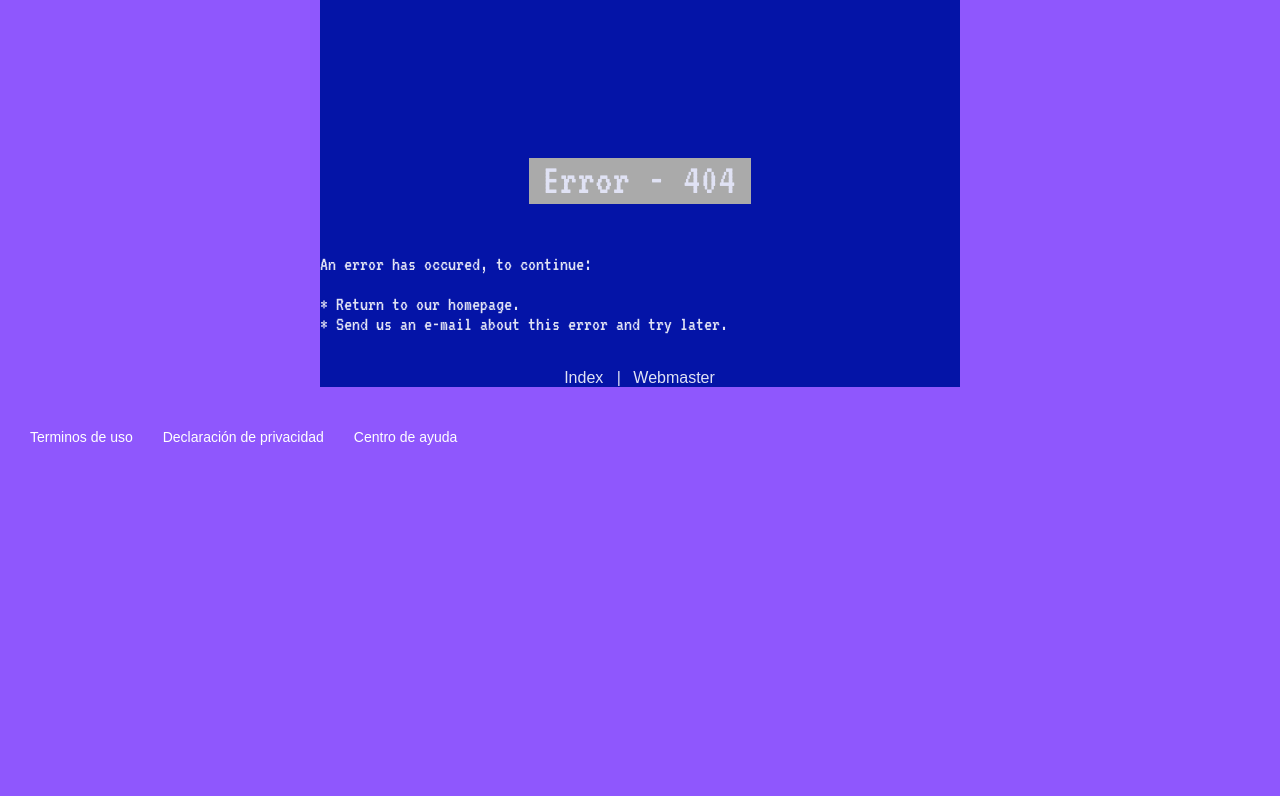
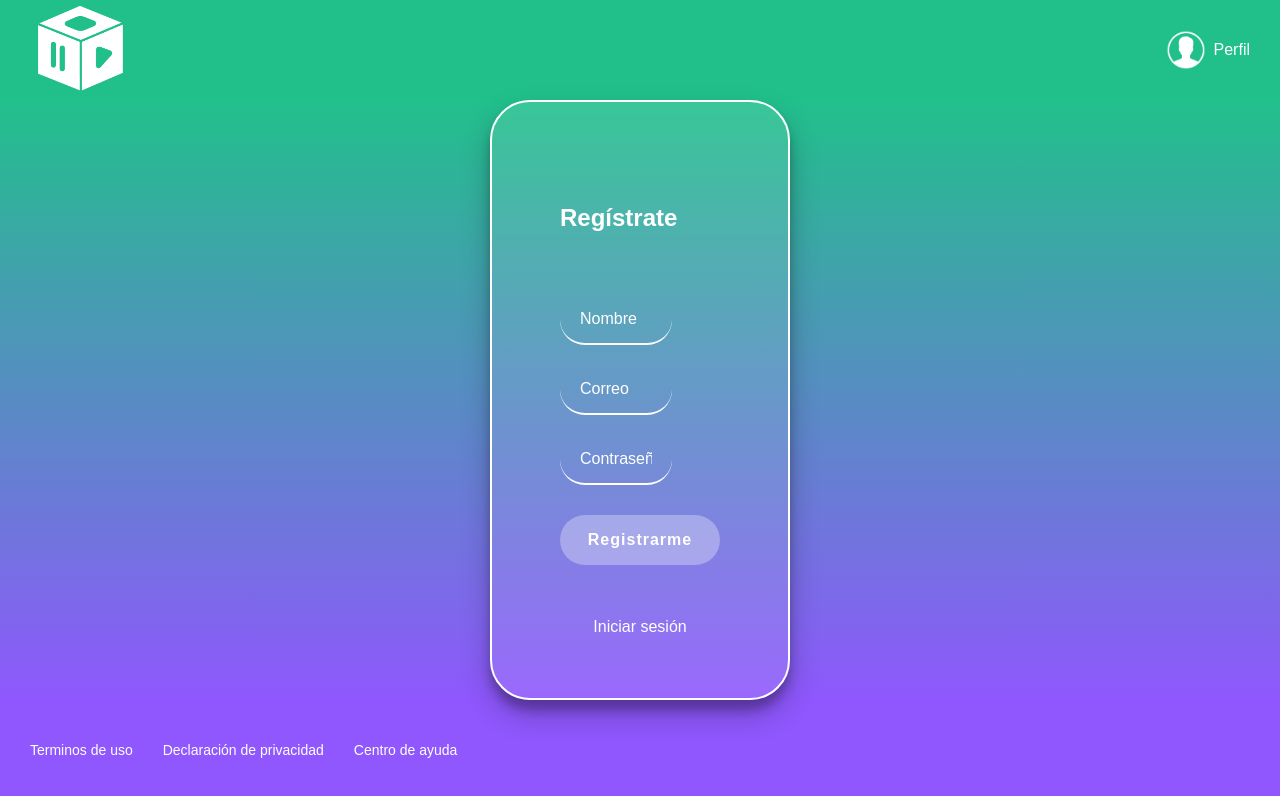
Before and after one commit to AquilesAllelLillo/proto-video, a React (Create React App) app: page /register in a window 1280 px wide. Shown: the top 796 px of the page. Built offline with nearby package versions, Linux system fonts and the light colour scheme; a web font is replaced by a local one.

Commit message:
Revirtiendo modificación de rutas

```diff
--- a/src/components/CarouselItem.jsx
+++ b/src/components/CarouselItem.jsx
@@ -28,7 +28,7 @@ const CarouselItem = (props) => {
       <img className="carousel-item__img" src={ cover } alt={ title }  />
       <div className="carousel-item__details">
         <div>
-          <Link to={`https://aquilesallellillo.github.io/proto-video/player/${id}`}>
+          <Link to={`/player/${id}`}>
             <img
               className="carousel-item__details--img"
               src={playIcon}
--- a/src/components/Footer.jsx
+++ b/src/components/Footer.jsx
@@ -4,9 +4,9 @@ import '../assets/styles/components/Footer.scss';
 
 const Footer = () => (
   <footer className="footer">
-    <a href="https://aquilesallellillo.github.io/proto-video/">Terminos de uso</a>
-    <a href="https://aquilesallellillo.github.io/proto-video/">Declaración de privacidad</a>
-    <a href="https://aquilesallellillo.github.io/proto-video/">Centro de ayuda</a>
+    <a href="/">Terminos de uso</a>
+    <a href="/">Declaración de privacidad</a>
+    <a href="/">Centro de ayuda</a>
   </footer>
 );
 
--- a/src/components/Header.jsx
+++ b/src/components/Header.jsx
@@ -25,7 +25,7 @@ const Header = props => {
   return (
     <header className={headerClass}>
 
-      <Link to="https://aquilesallellillo.github.io/proto-video/">
+      <Link to="/">
         <img className="header__img" src={logo} alt="Proto-Video"/>
       </Link>
 
@@ -39,17 +39,17 @@ const Header = props => {
         </div>
         <ul>
           {hasUser ?
-            <li><a href="https://aquilesallellillo.github.io/proto-video/">{user.name}</a></li> :
+            <li><a href="/">{user.name}</a></li> :
             null
           }
 
           {hasUser ?
             <li><a href="#logout" onClick={handleLogout}>Cerrar Sesión</a></li>
             :
-            <li><Link to="https://aquilesallellillo.github.io/proto-video/login">Iniciar Sesión</Link></li>
+            <li><Link to="/login">Iniciar Sesión</Link></li>
           }
 
-          <li><Link to="https://aquilesallellillo.github.io/proto-video/register">Registrarse</Link></li>
+          <li><Link to="/register">Registrarse</Link></li>
         </ul>
       </div>
     </header>
--- a/src/containers/Login.jsx
+++ b/src/containers/Login.jsx
@@ -58,7 +58,7 @@ const Login = props => {
           <div><img src={ twitterIcon } /> Inicia sesión con Twitter</div>
         </section>
         <p className="login__container--register">No tienes ninguna cuenta? {' '}
-          <Link to="https://aquilesallellillo.github.io/proto-video/register">
+          <Link to="/register">
             Regístrate
           </Link>
         </p>
--- a/src/containers/NotFound.jsx
+++ b/src/containers/NotFound.jsx
@@ -10,9 +10,9 @@ const NotFound = () => (
       <p className="pNotFound">* Return to our homepage.<br />
       * Send us an e-mail about this error and try later.</p>
       <nav className="nav">
-        <Link to="https://aquilesallellillo.github.io/proto-video/" className="link">Index</Link>
+        <Link to="/" className="link">Index</Link>
         &nbsp;|&nbsp;
-        <Link to="https://aquilesallellillo.github.io/proto-video/" className="link">Webmaster</Link>
+        <Link to="/" className="link">Webmaster</Link>
       </nav>
     </main>
 );
--- a/src/containers/Register.jsx
+++ b/src/containers/Register.jsx
@@ -57,7 +57,7 @@ const Register = props => {
             />
             <button className="button">Registrarme</button>
           </form>
-          <Link to="https://aquilesallellillo.github.io/proto-video/login">
+          <Link to="/login">
             Iniciar sesión
           </Link>
         </section>
--- a/src/routes/App.js
+++ b/src/routes/App.js
@@ -12,10 +12,10 @@ const App = () => (
   <BrowserRouter>
     <Layout>
       <Switch>
-        <Route exact path="https://aquilesallellillo.github.io/proto-video/" component={ Home } />
-        <Route exact path="https://aquilesallellillo.github.io/proto-video/login" component={ Login } />
-        <Route exact path="https://aquilesallellillo.github.io/proto-video/register" component={ Register } />
-        <Route exact path="https://aquilesallellillo.github.io/proto-video/player/:id" component={ Player } />
+        <Route exact path="/" component={ Home } />
+        <Route exact path="/login" component={ Login } />
+        <Route exact path="/register" component={ Register } />
+        <Route exact path="/player/:id" component={ Player } />
         <Route component={ NotFound } />
       </Switch>
     </Layout>
```
